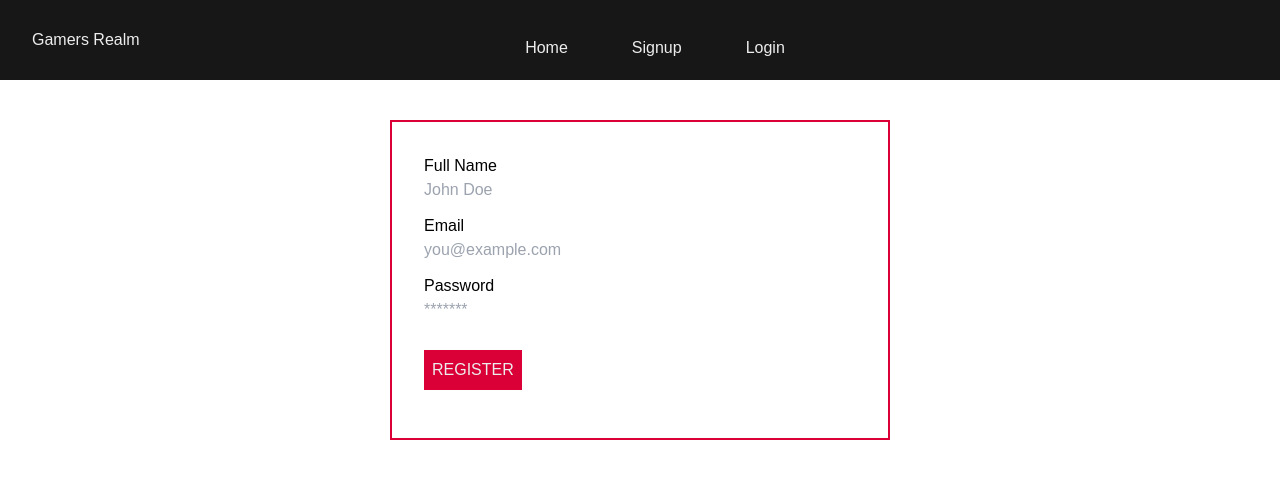
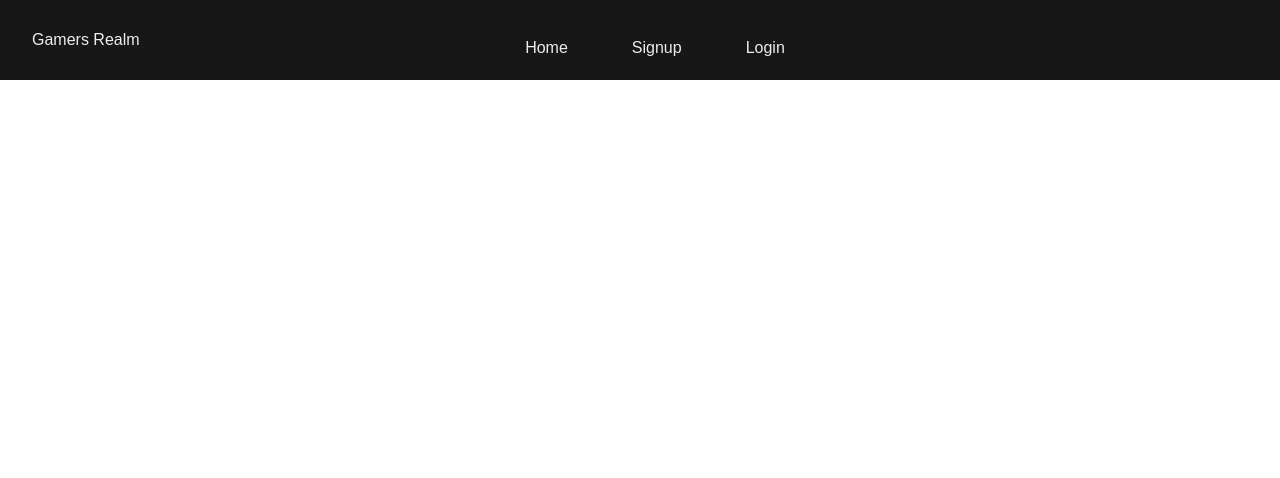
Before and after one commit to ItsssBobby/GamersRealm, a React (Create React App) app in the folder client/: page /register in a window 1280 px wide. Shown: the top 478 px of the page. Built offline with nearby package versions, Linux system fonts and the light colour scheme.

Commit message:
do not merge yet

```diff
--- a/client/package.json
+++ b/client/package.json
@@ -12,7 +12,7 @@
     "react-bootstrap": "^2.1.1",
     "react-dom": "^17.0.2",
     "react-icons": "^4.8.0",
-    "react-router-dom": "^5.3.0",
+    "react-router-dom": "^6.9.0",
     "react-scripts": "^5.0.1",
     "tailwindcss": "^3.3.1"
   },
--- a/client/src/App.js
+++ b/client/src/App.js
@@ -1,5 +1,5 @@
 import React, { useState } from "react";
-import { BrowserRouter as Router, Route, Switch } from "react-router-dom";
+import { BrowserRouter as Router, Route, Routes } from "react-router-dom";
 import {
   ApolloProvider,
   ApolloClient,
@@ -12,7 +12,7 @@ import Navbar from "./components/Navbar";
 import Login from "./components/Login";
 import Register from "./components/Register";
 import GameList from "./components/GameList";
-
+import Homescreen from "./components/Homescreen";
 import "./index.css";
 import GameDetails from "./components/GameDetails";
 
@@ -48,16 +48,13 @@ function App() {
     <ApolloProvider client={client}>
       <Router>
         <Navbar />
-        <Switch>
-          <Route exact path="/">
-            <SearchBar search={search} setSearch={setSearch} sort={sort} setSort={setSort} />
-            <GameList search={search} sort={sort} />
-          </Route>
+        <Routes>
+          <Route path="/" component={Homescreen} />
           <Route path="/register" component={Register} />
           <Route path="/login" component={Login} />
           <Route path="/game/:id" component={GameDetails} />
           {/* <Route component={NotFound} /> */}
-        </Switch>
+        </Routes>
       </Router>
     </ApolloProvider>
   );
--- /dev/null
+++ b/client/src/components/Homescreen.js
@@ -0,0 +1,22 @@
+import React, { useState } from "react";
+import SearchBar from "./SearchBar";
+import GameList from "./GameList";
+
+function Homescreen() {
+  const [search, setSearch] = useState("");
+  const [sort, setSort] = useState("");
+
+  return (
+    <div>
+      <SearchBar
+        search={search}
+        setSearch={setSearch}
+        sort={sort}
+        setSort={setSort}
+      />
+      <GameList search={search} sort={sort} />
+    </div>
+  );
+}
+
+export default Homescreen;
--- a/client/src/components/Login.js
+++ b/client/src/components/Login.js
@@ -1,11 +1,11 @@
 import React, { useState } from "react";
-import { useHistory } from "react-router-dom";
+import { Navigate } from "react-router-dom";
 import "../Styles/main.css"
 
 function Login() {
     const [email, setEmail] = useState('');
     const [pass, setPass] = useState('');
-    const history = useHistory()
+    let navigate = useNavigate()
 
     const handleEmailChange = (event) => {
         setEmail(event.target.value);
@@ -18,7 +18,7 @@ function Login() {
     const handleSubmit = (e) => {
         email.preventDefault();
         console.log(email);
-        history.push("/");
+        navigate("/");
     };
 
     return (
--- a/client/src/components/Register.js
+++ b/client/src/components/Register.js
@@ -1,5 +1,5 @@
 import React, { useState } from "react";
-import { useHistory } from "react-router-dom";
+import { Navigate } from "react-router-dom";
 import { useMutation } from "@apollo/client";
 import { ADD_USER } from "../graphql/mutations";
 import "../Styles/main.css";
@@ -8,7 +8,7 @@ function Register(){
   const [email, setEmail] = useState("");
   const [password, setPassword] = useState("");
   const [name, setName] = useState("");
-  const history = useHistory();
+  let navigate = useNavigate()
 
   const handleEmailChange = (event) => {
     setEmail(event.target.value);
@@ -24,7 +24,7 @@ function Register(){
 
   const [addUser, { loading, error }] = useMutation(ADD_USER, {
     onCompleted: () => {
-      history.push("/");
+      navigate("/");
     },
   });
 
--- a/client/src/components/SearchBar.js
+++ b/client/src/components/SearchBar.js
@@ -1,6 +1,6 @@
 import React, { useEffect, useState } from "react";
 import { useLazyQuery } from "@apollo/client";
-import { Link, Route, useHistory } from "react-router-dom";
+import { Link, Route } from "react-router-dom";
 import GameDetails from "./GameDetails";
 import { GET_GAMES, GET_GAME_DETAILS } from "../graphql/queries";
 
@@ -12,7 +12,7 @@ function SearchBar({ search, setSearch, sort, setSort }) {
   const [games, setGames] = useState([]);
   const [searchGames, { data: gamesData }] = useLazyQuery(GET_GAMES);
   const [getGame, { data: gameData }] = useLazyQuery(GET_GAME_DETAILS);
-  const history = useHistory();
+
 
   useEffect(() => {
     if (gamesData && gamesData.games) {
@@ -23,7 +23,7 @@ function SearchBar({ search, setSearch, sort, setSort }) {
   useEffect(() => {
     if (gameData && gameData.game) {
       const { id, ...gameDetails } = gameData.game;
-      history.push(`/game/${id}`, { gameDetails });
+      navigate(`/game/${id}`, { gameDetails });
     }
   }, [gameData]);
 
```
Also changed, not shown: 1 other file (tests, documents, lock files or other folders).
